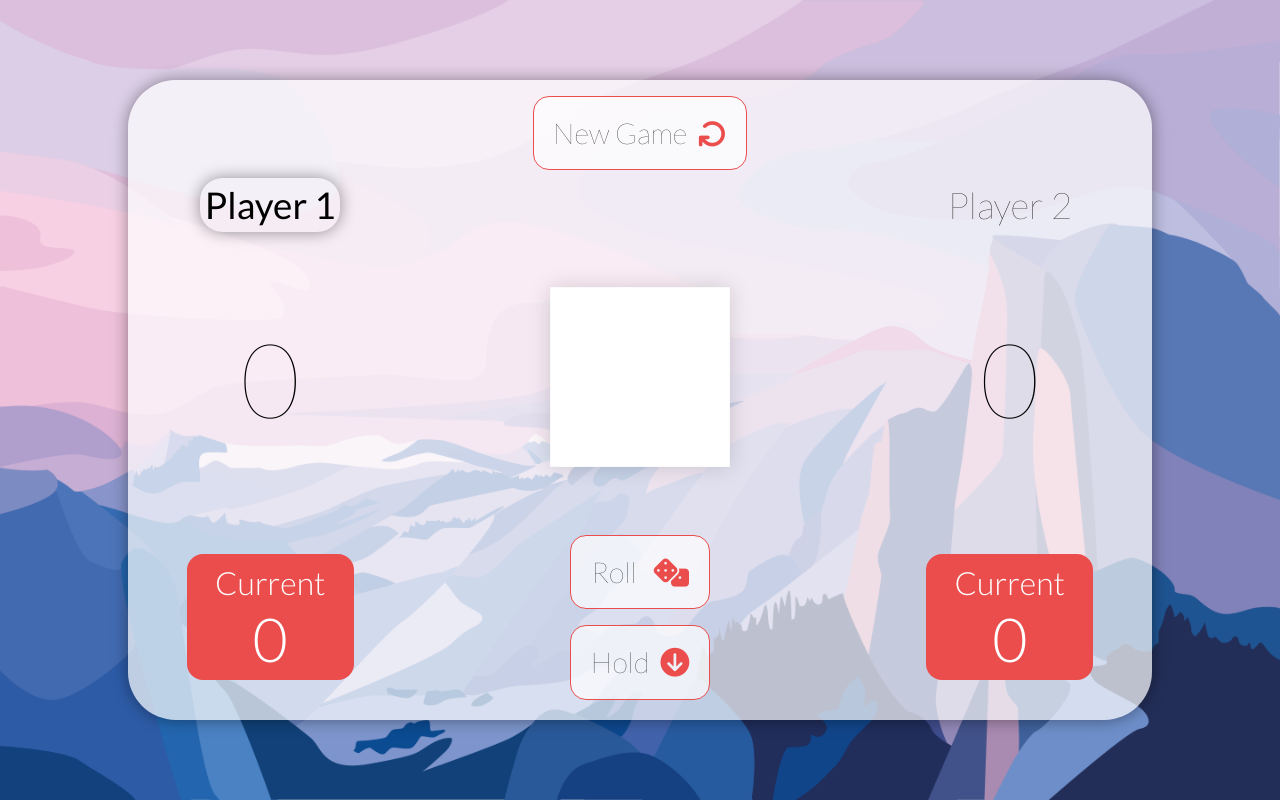
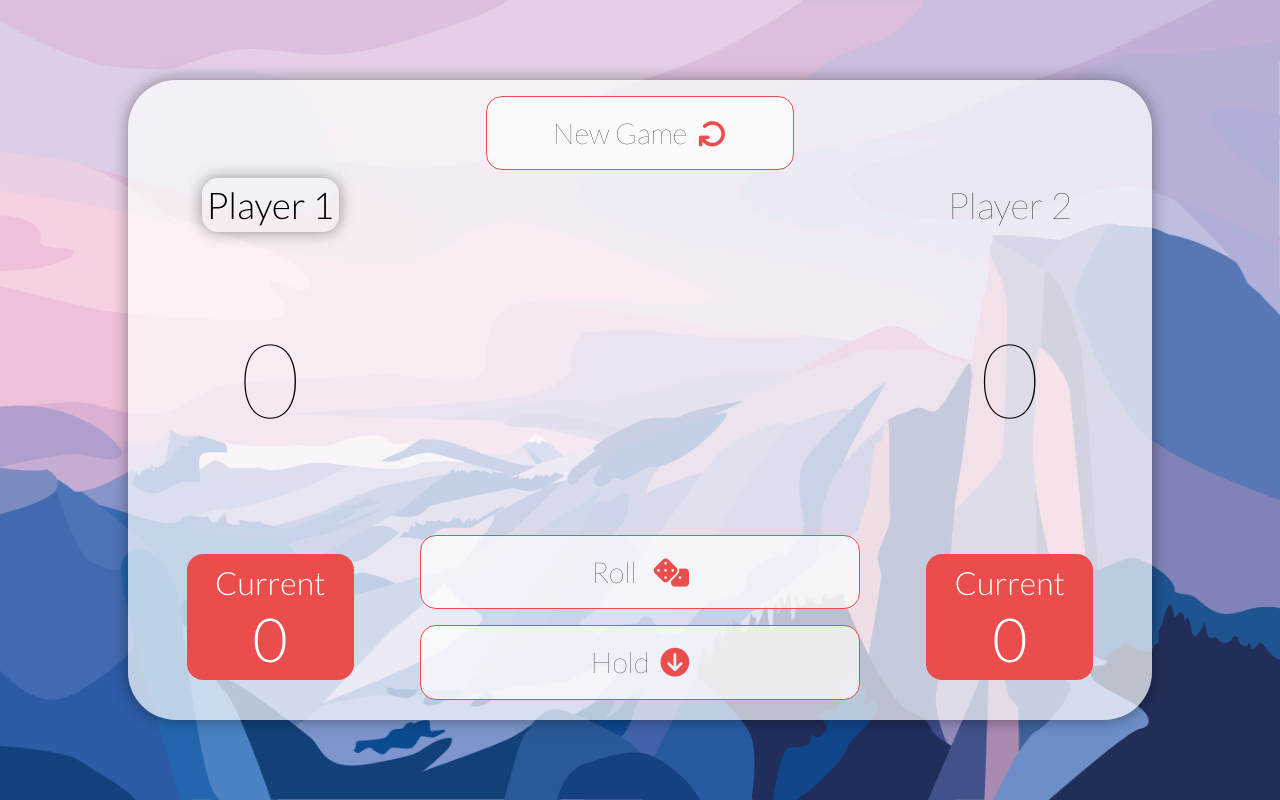
Before and after one commit to Teraln/Dice_Vuoll, a plain HTML site: page index.html in a window 1280 px wide. Drawn offline with nearby package versions, Linux system fonts and the light colour scheme.

Commit message:
Final commit

```diff
--- a/index.html
+++ b/index.html
@@ -6,10 +6,11 @@
     <meta name="viewport" content="width=device-width, initial-scale=1.0">
     <meta http-equiv="X-UA-Compatible" content="ie=edge">
     <link href="https://fonts.googleapis.com/css?family=Lato:100,200,300,400,500,600" rel="stylesheet" type="text/css">
+    <link rel="shortcut icon" href="images/fa-dice.png"/>
     <script src="https://kit.fontawesome.com/ec19563e4c.js" crossorigin="anonymous"></script>
     <script src="https://cdn.jsdelivr.net/npm/vue/dist/vue.js"></script>
     <link rel="stylesheet" href="scss/style.css">
-    <title>Document</title>
+    <title>Dice Vuoll</title>
 </head>
 
 <body>
@@ -31,7 +32,7 @@
 
             <div class="dice">
                 <transition name="fade" mode="out-in">
-                    <img :src="`/images/dice-${currDice}.png`" :key="imgKey">
+                    <img v-if="currDice" :src="`/images/dice-${currDice}.png`" :key="imgKey">
                 </transition>
             </div>
             <div class="p2-score">
--- a/scss/style.scss
+++ b/scss/style.scss
@@ -45,12 +45,15 @@ body {
 }
 
 .new-game {
-    margin-top: 1rem;
     grid-column-start: span 3;
-    @include position(center, center);
+    @include fill-parent(100%) @include position(center, center);
+    display: inherit;
 
     button {
         @include overwriteBtn();
+        margin-top: 1rem;
+        min-width: 30%;
+        justify-self: center;
 
         i {
             transform: rotate(180deg);
@@ -140,10 +143,10 @@ body {
 }
 
 .controls {
+    display: inherit;
     @include position(center, center);
-    display: inherit;
-
     color: $red-box;
+    min-width: 100%;
 
     i {
         color: $red-box;
@@ -152,6 +155,7 @@ body {
     & .roll {
         @include overwriteBtn();
         margin: 0.5rem;
+
 
         i {
             margin-left: 1rem;
@@ -187,6 +191,6 @@ body {
     font-size: 2.3rem;
     padding: 0.3rem;
     box-shadow: $shadow;
-    border-radius: 1.4rem;
-    font-weight: 500 !important;
+    border-radius: 1rem;
+    font-weight: 300 !important;
 }
```
Also changed, not shown: images/dice-0.png (deleted), images/fa-dice.png (added), scss/style.css, 1 other file.
